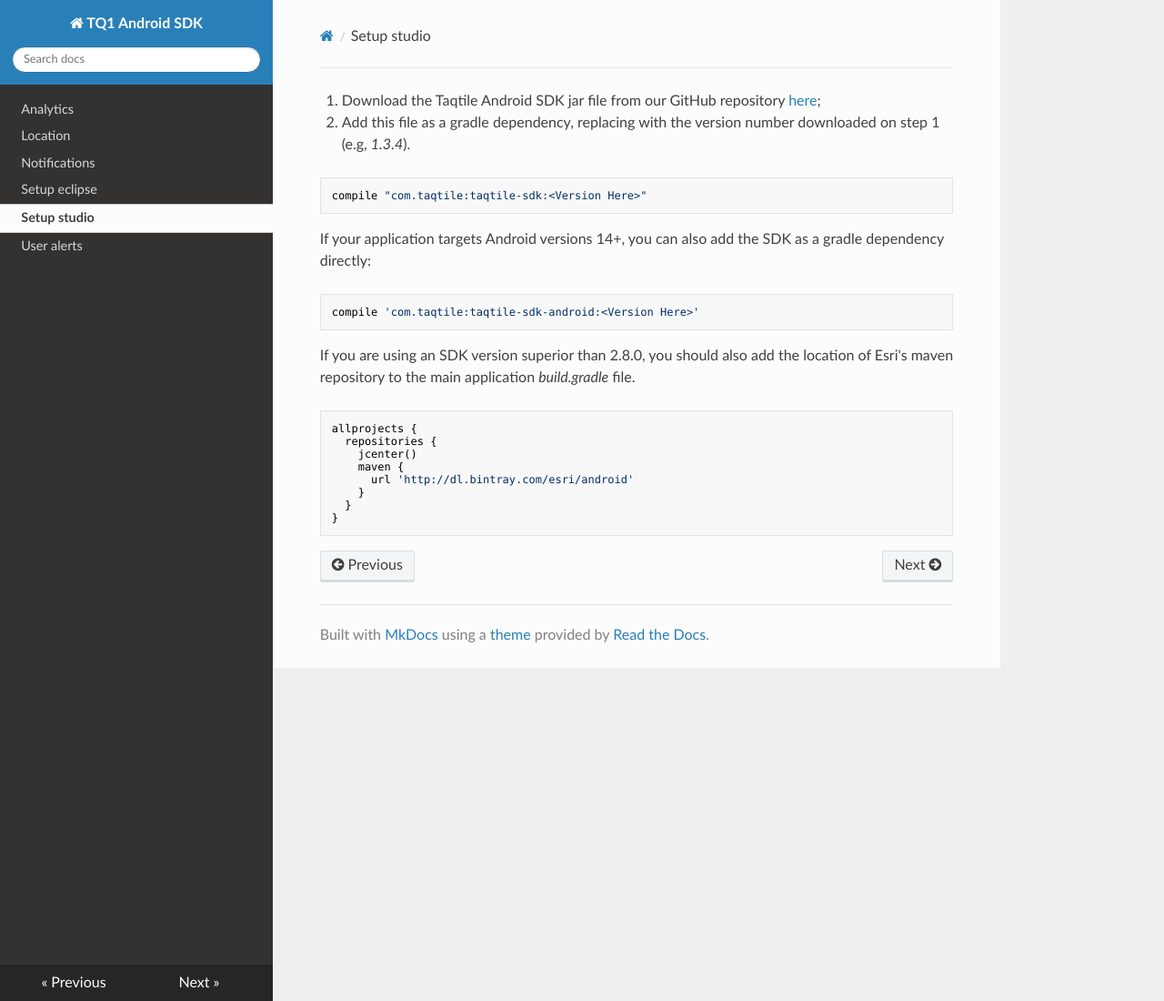
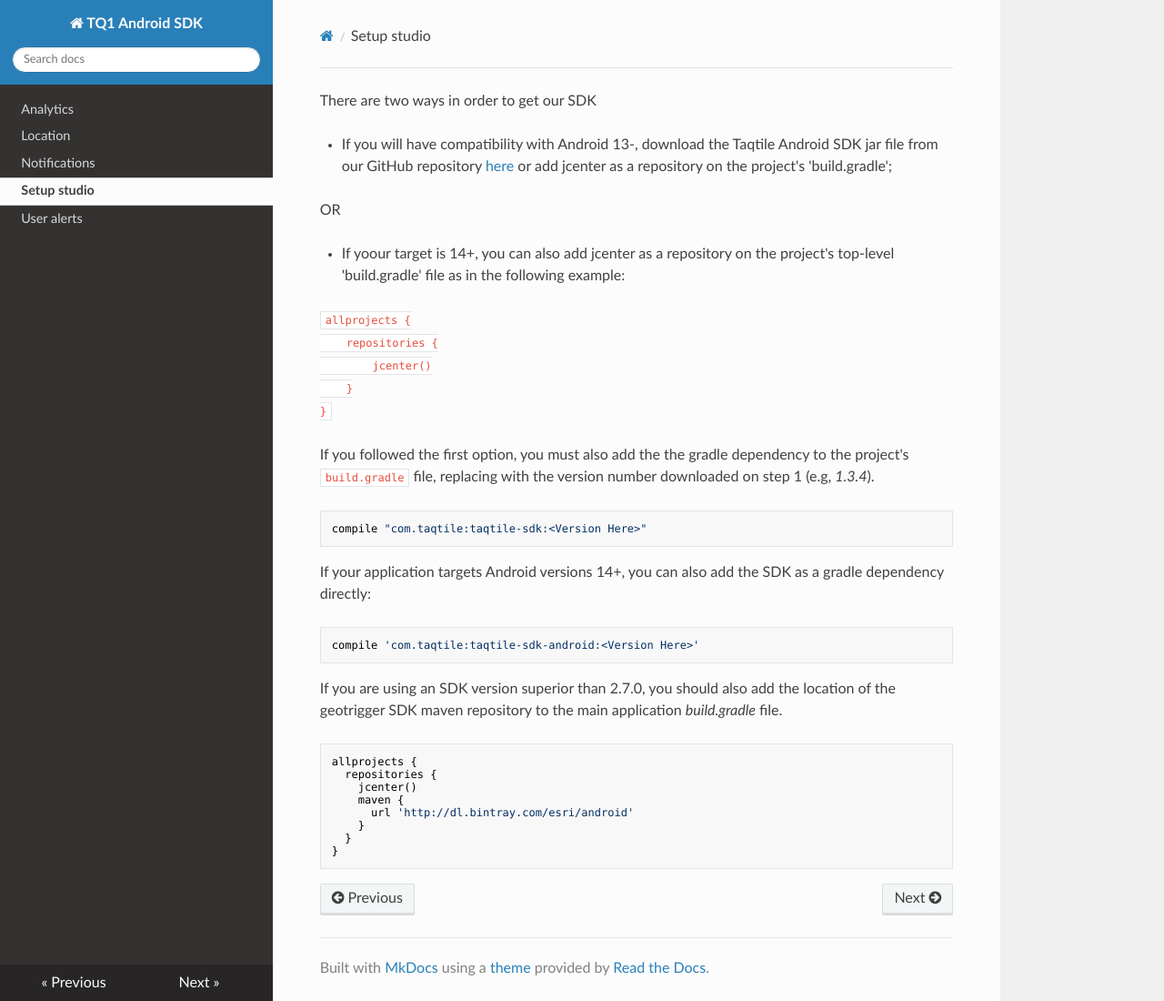
Before and after one commit to tq1/taqtile-sdk-android, an MkDocs documentation site: the page built from docs/docs/setup-studio.md, in a window 1280 px wide and 1100 px high. Shown: the whole window at 91% size. Built offline with MkDocs 1.6.1, drawn with Linux system fonts in a browser that asks for light colours; nearby versions of some CDN libraries.

````diff
--- a/docs/docs/setup-studio.md
+++ b/docs/docs/setup-studio.md
@@ -1,5 +1,21 @@
-  1. Download the Taqtile Android SDK jar file from our GitHub repository [here](https://github.com/shingle/taqtile-sdk-android/releases/latest);
-  2. Add this file as a gradle dependency, replacing <version> with the version number downloaded on step 1 (e.g, *1.3.4*).
+There are two ways in order to get our SDK
+
+ - If you will have compatibility with Android 13-, download the Taqtile Android SDK jar file from our GitHub repository [here](https://github.com/tq1/taqtile-sdk-android/releases/latest) or add jcenter as a repository on the project's 'build.gradle';
+
+  OR
+
+ -  If yoour target is 14+, you can also add jcenter as a repository on the project's top-level 'build.gradle' file as in the following example:
+
+ ```
+ allprojects {
+    repositories {
+        jcenter()
+    }
+}
+ ```
+
+
+If you followed the first option, you must also add the the gradle dependency to the project's `build.gradle` file, replacing <version> with the version number downloaded on step 1 (e.g, *1.3.4*).
 
 ```java
 compile "com.taqtile:taqtile-sdk:<Version Here>"
@@ -10,7 +26,7 @@ If your application targets Android versions 14+, you can also add the SDK as a
 compile 'com.taqtile:taqtile-sdk-android:<Version Here>'
 ```
 
-If you are using an SDK version superior than 2.8.0, you should also add the location of Esri's maven repository to the main application *build.gradle* file.
+If you are using an SDK version superior than 2.7.0, you should also add the location of the geotrigger SDK maven repository to the main application *build.gradle* file.
 
 ```java
 allprojects {
````
Also changed, not shown: docs/docs/analytics.md (+1 -1 lines), docs/docs/location.md (+6 -5 lines), docs/docs/notifications.md (+1 -1 lines), docs/docs/setup-eclipse.md (deleted, +0 -2 lines), docs/docs/user-alerts.md (+2 -2 lines), 1 other file.
